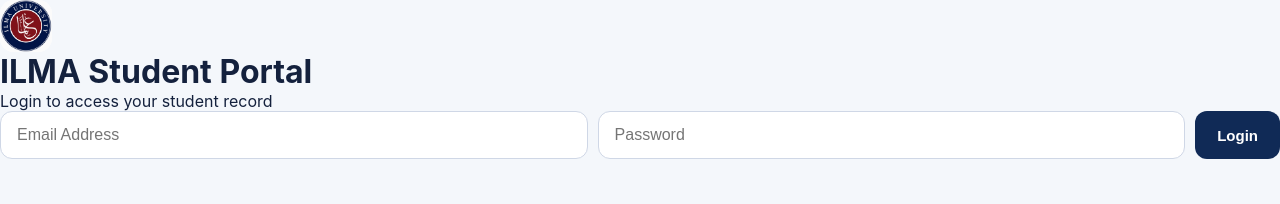
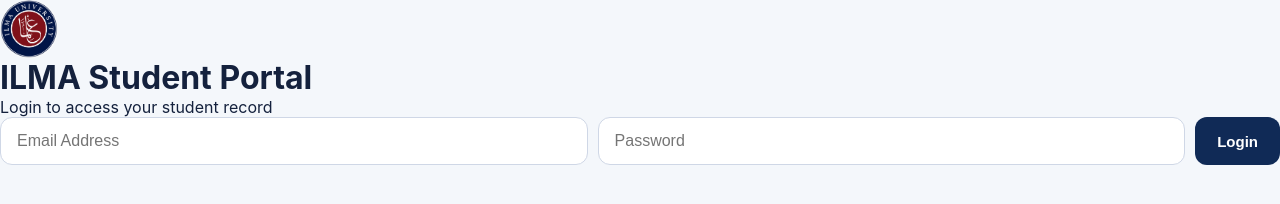
Before and after one commit to sharoonwaqar202-ai/ilma-student-portal, a website built with Vite: page index.html in a window 1280 px wide. Built offline with nearby package versions, Linux system fonts and the light colour scheme; no server answers.

Commit message:
Update style.css

```diff
--- a/style.css
+++ b/style.css
@@ -15,9 +15,14 @@ body { margin: 0; min-width: 320px; }
 }
 .brand { display:flex; align-items:center; gap:14px; }
 .logo {
-  width:52px;height:52px;border-radius:14px;background:white;color:#102a56;
-  display:grid;place-items:center;font-weight:900;font-size:20px;
+  width:58px;
+  height:58px;
+  border-radius:50%;
+  object-fit:cover;
+  display:block;
+  background:white;
 }
+
 h1,h2,h3,p { margin:0; }
 .brand h1 { font-size:25px; letter-spacing:1px; }
 .brand p { opacity:.75; margin-top:2px; }
```
